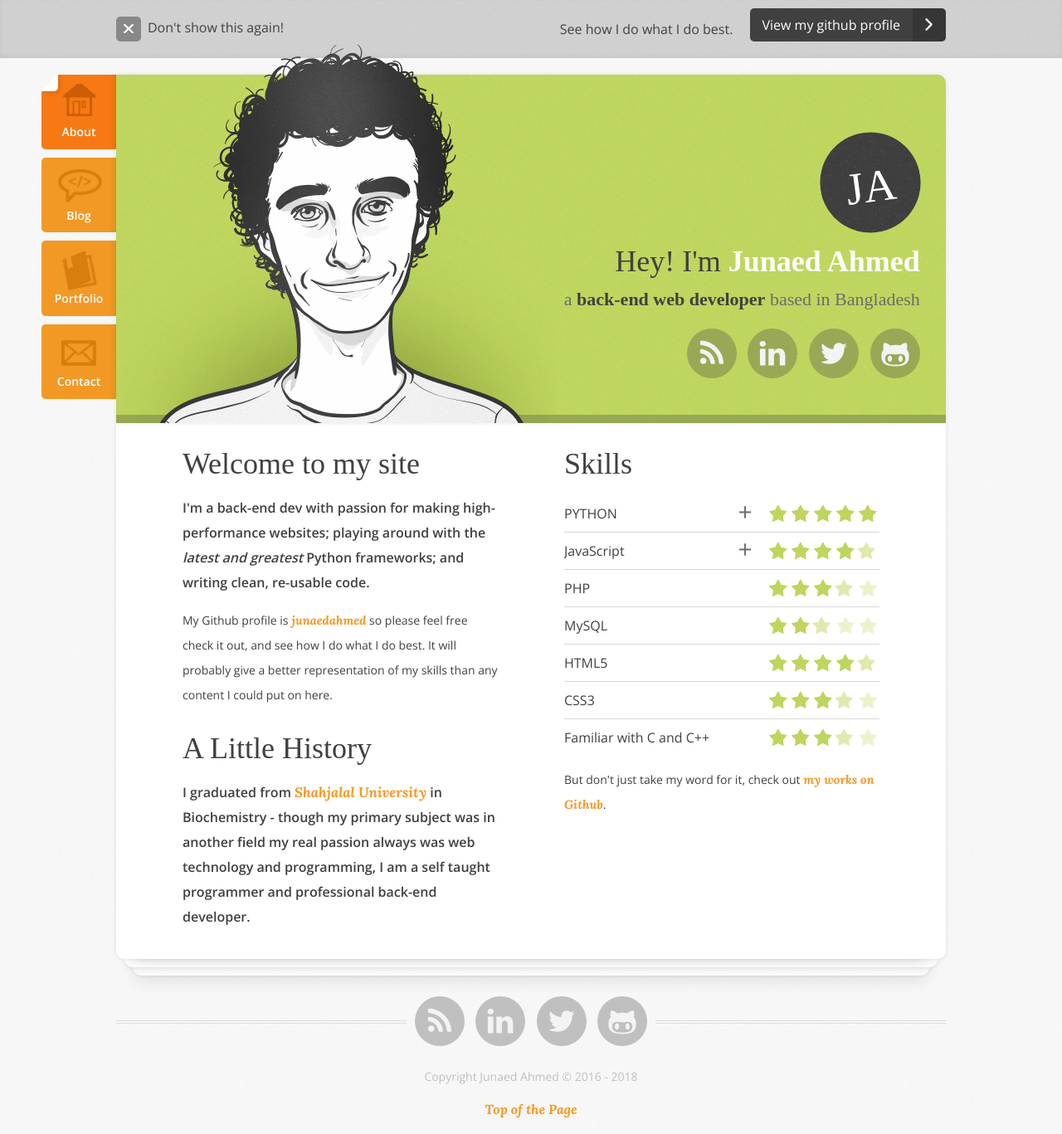
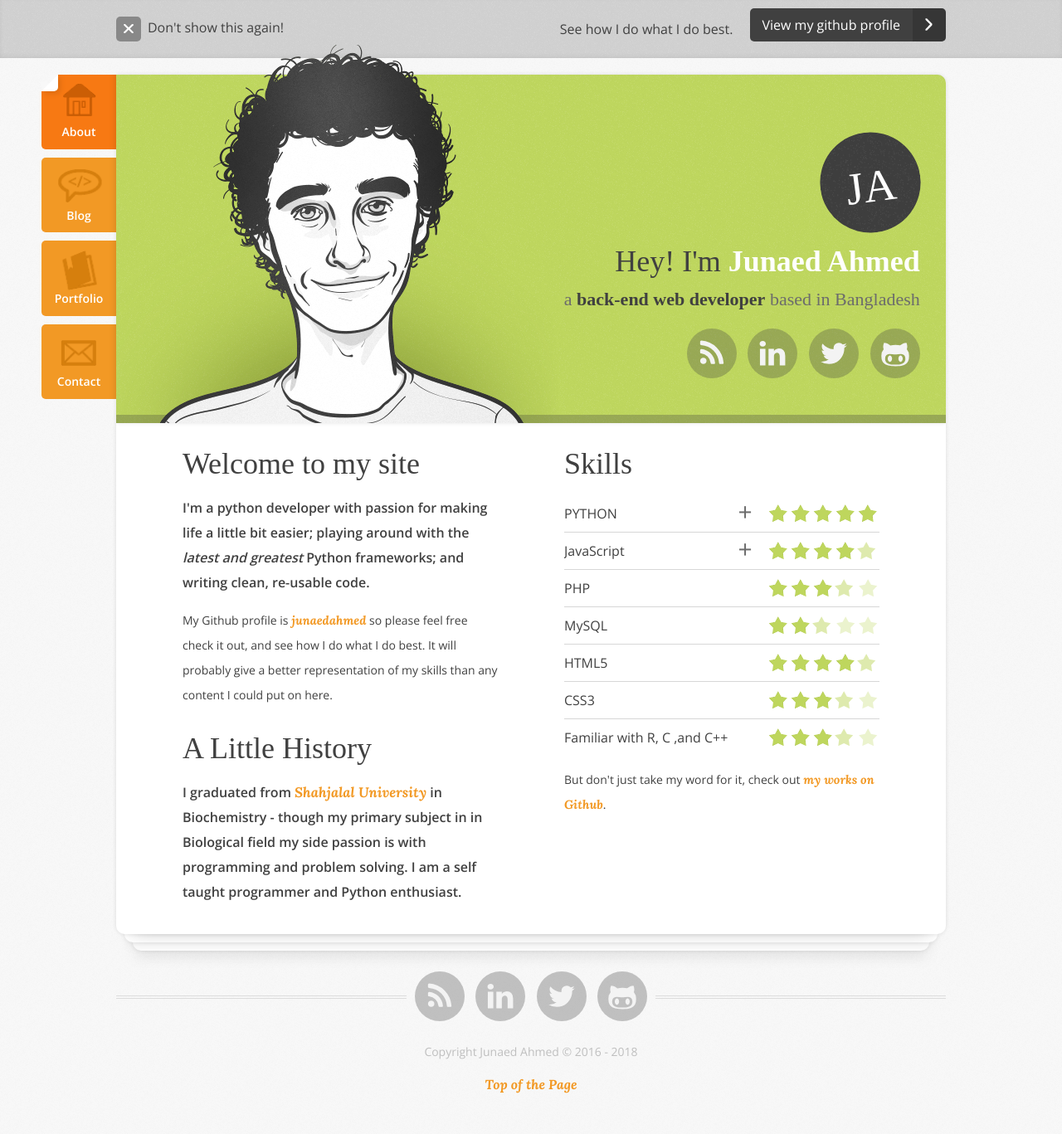
Before and after one commit to junaedahmed/blog, a Jekyll site: the page built from index.html, in a window 1280 px wide. Shown: the whole page at 83% size. Built offline with Jekyll 4.4.1, drawn with Linux system fonts in a browser that asks for light colours; some web fonts are replaced; after the commit the page ends 1337 px from its top, so only the background shows below that.

Commit message:
Update index.html

```diff
--- a/index.html
+++ b/index.html
@@ -7,11 +7,11 @@ class: home
 
 <section>
 	<h1 class="title">Welcome to my site</h1>
-	<p class="intro p-summary">I'm a back-end dev with passion for making high-performance websites; playing around with the <em>latest and greatest</em> Python frameworks; and writing clean, re-usable code.
+	<p class="intro p-summary">I'm a python developer with passion for making life a little bit easier; playing around with the <em>latest and greatest</em> Python frameworks; and writing clean, re-usable code.
 	<p>My Github profile is <a href="https://github.com/junaedahmed">junaedahmed</a> so please feel free check it out, and see how I do what I do best. It will probably give a better representation of my skills than any content I could put on here.</p>
 
 	<h2 class="title">A Little History</h2>
-	<p class="intro p-education">I graduated from <a href="https://sust.edu">Shahjalal University</a> in Biochemistry - though my primary subject was in another field my real passion always was web technology and programming, I am a self taught programmer and professional back-end developer.</p>
+	<p class="intro p-education">I graduated from <a href="https://sust.edu">Shahjalal University</a> in Biochemistry - though my primary subject in in Biological field my side passion is with programming and problem solving. I am a self taught programmer and Python enthusiast.</p>
 	<p class="p-experience"></p>
 </section>
 <section>
@@ -40,7 +40,7 @@ class: home
 		<li><span class="text p-skill">MySQL</span><span class="star-ratings rating-is-2 stars" title="2 out of 5"></span></li>
 		<li><span class="text p-skill">HTML5</span><span class="star-ratings rating-is-4 stars" title="4 out of 5"></span></li>
 		<li><span class="text p-skill">CSS3</span><span class="star-ratings rating-is-3 stars" title="3 out of 5"></span></li>
-		<li><span class="text p-skill">Familiar with C and C++</span><span class="star-ratings rating-is-3 stars" title="3 out of 5"></span></li>
+		<li><span class="text p-skill">Familiar with R, C ,and C++</span><span class="star-ratings rating-is-3 stars" title="3 out of 5"></span></li>
 	</ul>
 	<p>But don't just take my word for it, check out <a href='https://github.com/junaedahmed'>my works on Github</a>.</p>
 
```
